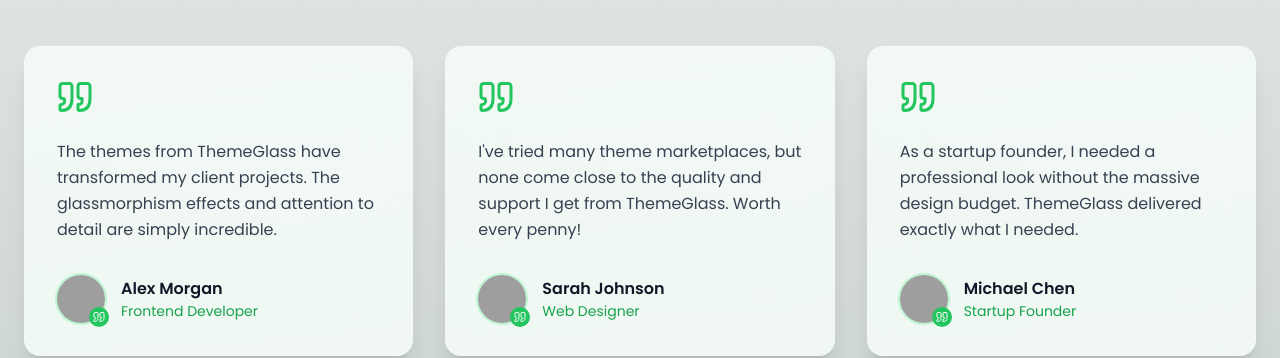
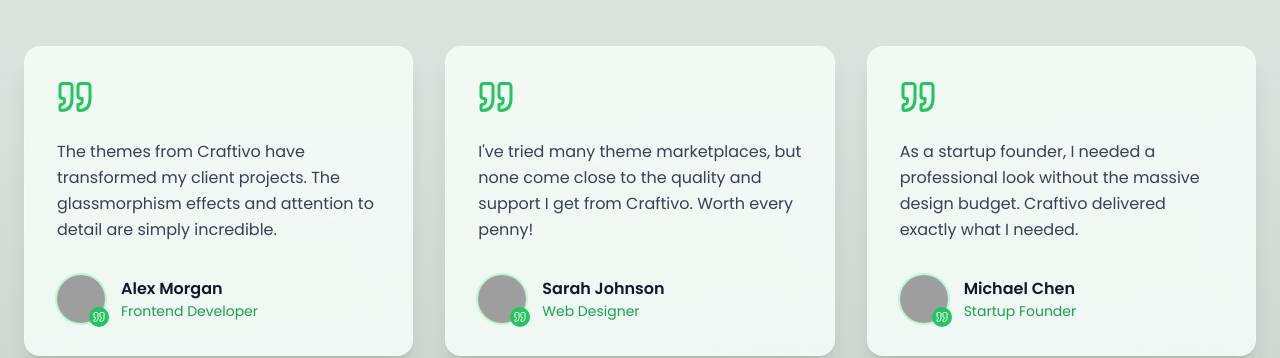
Before and after one commit to Likhon-Official/Craftivo, a React (Vite) app: page / in a window 1280 px wide. Shown: the part 2920-3278 px from the top of the page. Built offline with nearby package versions, Linux system fonts and the light colour scheme; grey boxes are pictures that could not be loaded.

Commit message:
Update Testimonials.tsx

```diff
--- a/src/components/Testimonials.tsx
+++ b/src/components/Testimonials.tsx
@@ -4,21 +4,21 @@
 const testimonials = [
   {
     id: 1,
-    content: "The themes from ThemeGlass have transformed my client projects. The glassmorphism effects and attention to detail are simply incredible.",
+    content: "The themes from Craftivo have transformed my client projects. The glassmorphism effects and attention to detail are simply incredible.",
     author: "Alex Morgan",
     role: "Frontend Developer",
     avatar: "https://images.pexels.com/photos/220453/pexels-photo-220453.jpeg?auto=compress&cs=tinysrgb&w=150"
   },
   {
     id: 2,
-    content: "I've tried many theme marketplaces, but none come close to the quality and support I get from ThemeGlass. Worth every penny!",
+    content: "I've tried many theme marketplaces, but none come close to the quality and support I get from Craftivo. Worth every penny!",
     author: "Sarah Johnson",
     role: "Web Designer",
     avatar: "https://images.pexels.com/photos/774909/pexels-photo-774909.jpeg?auto=compress&cs=tinysrgb&w=150"
   },
   {
     id: 3,
-    content: "As a startup founder, I needed a professional look without the massive design budget. ThemeGlass delivered exactly what I needed.",
+    content: "As a startup founder, I needed a professional look without the massive design budget. Craftivo delivered exactly what I needed.",
     author: "Michael Chen",
     role: "Startup Founder",
     avatar: "https://images.pexels.com/photos/614810/pexels-photo-614810.jpeg?auto=compress&cs=tinysrgb&w=150"
```
